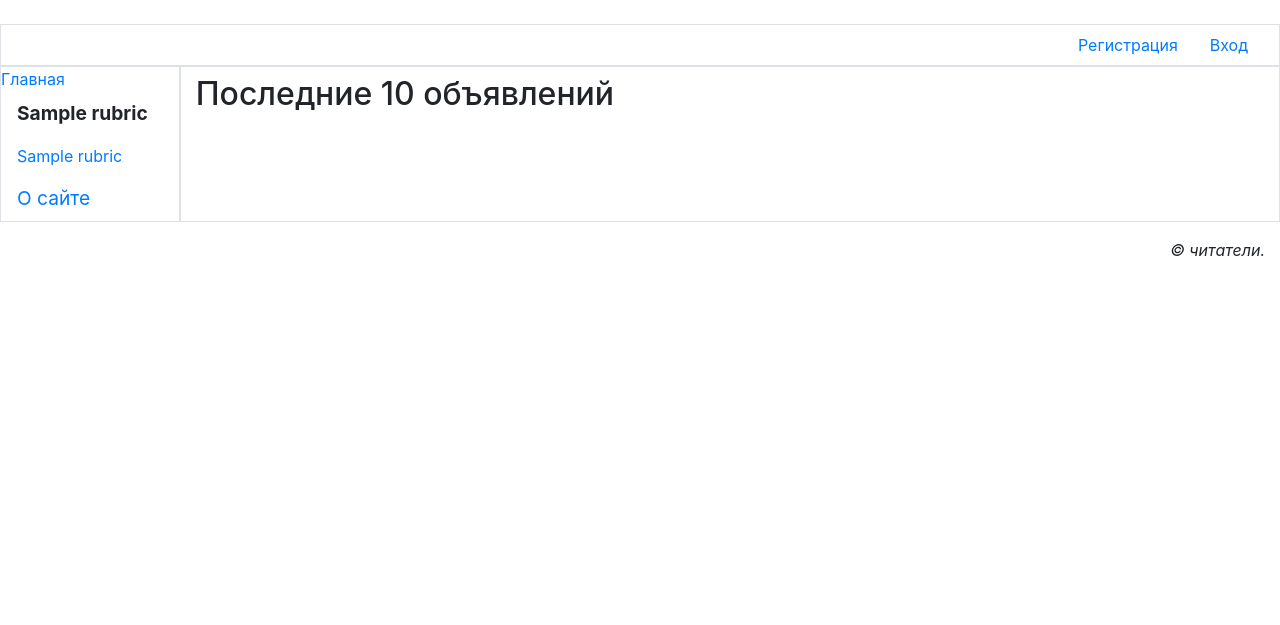
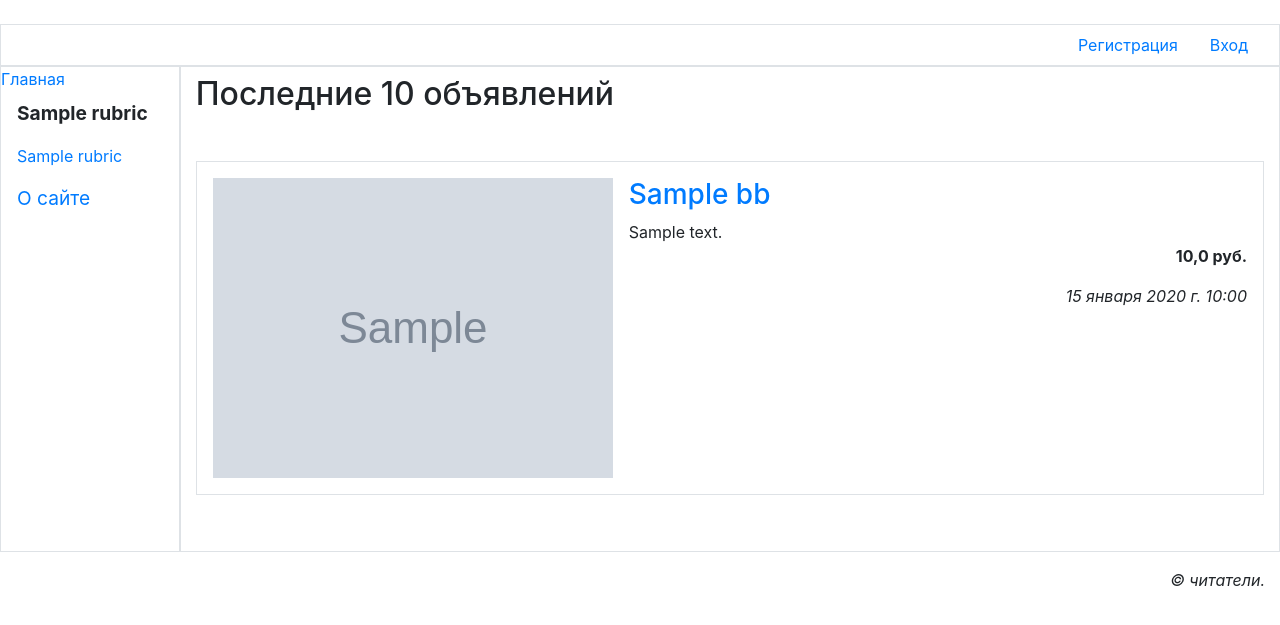
Before and after one commit to ArtDenis83/Vito, a Django app: page / in a window 1280 px wide. Shown: the part 48-673 px from the top of the page. Run offline with Django 4.2, Linux system fonts and the light colour scheme; tables that the repository leaves empty hold one stand-in row (values such as "Sample post"); grey boxes marked "Sample" are stand-in pictures; some libraries are stand-ins or nearby versions.

Commit message:
add displaying the last 10 ads on main page, bug fix

```diff
--- a/main/templates/main/by_rubric.html
+++ b/main/templates/main/by_rubric.html
@@ -30,7 +30,7 @@
             <img class="mr-3" src="{% static 'main/empty.png' %}">
             {% endif %}
         </a>
-        <div class="media body">
+        <div class="media-body">
             <h3><a href="{{ url }}{{ all }}">{{  bb.title }}</a></h3>
             <div>{{ bb.content }}</div>
             <p class="text-right font-weight-bold">{{ bb.price }} руб.</p>
--- a/main/templates/main/index.html
+++ b/main/templates/main/index.html
@@ -1,5 +1,35 @@
 {% extends "layout\basic.html" %}
 
+{% load thumbnail %}
+{% load static %}
+{% load bootstrap4 %}
+
+{% block title %}Последние 10 объявлений{% endblock %}
+
 {% block content %}
-<h2>Последние 10 объявлений</h2>
+<h2 class="mb-2">Последние 10 объявлений</h2>
+
+{% if bbs %}
+<ul class="list-unstyled">
+    {% for bb in bbs %}
+    <li class="media my-5 p-3 border">
+        <!-- сохранение интернет-адреса в переменной url -->
+        {% url 'main:detail' rubric_pk=bb.rubric.pk pk=bb.pk as url %}
+        <a href="{{ url }}{{ all }}">
+        {% if bb.image %}
+        <img class="mr-3" src="{% thumbnail bb.image 'default' %}">
+        {% else %}
+        <img class="mr-3" src="{% static 'main/empty.png' %}">
+        {% endif %}
+        </a>
+        <div class="media-body">
+            <h3><a href="{{ url }}{{ all }}">{{ bb.title }}</a></h3>
+            <div>{{ bb.content }}</div>
+            <p class="text-right font-weight-bold">{{ bb.price }} руб.</p>
+            <p class="text-right font-italic">{{ bb.created_at }}</p>
+        </div>
+    </li>
+    {% endfor %}
+</ul>
+{% endif %}
 {% endblock content %}
--- a/main/views.py
+++ b/main/views.py
@@ -24,8 +24,12 @@ from .forms import ChangeUserInfoForm, RegisterUserForm, SearchForm
 # signer вызывается для экономии оперативной памяти
 from .utilities import signer
 
+# Главная страница
 def index(request):
-    return render(request, 'main/index.html')
+    # вывод последних 10 объявлений
+    bbs = Bb.objects.filter(is_active=True)[:10]
+    context = {'bbs':bbs}
+    return render(request, 'main/index.html', context)
 
 # В качестве идентификатора страницы берет имя шаблона без пути и расширения
 def other_page(request, page):
@@ -47,7 +51,9 @@ class BBLogoutView(LoginRequiredMixin, LogoutView):
 # Доступ к странице профиля возможен только после регистрации и при выполнении входа
 @login_required
 def profile(request):
-    return render(request, 'main/profile.html')
+    bbs = Bb.objects.filter(author=request.user.pk)
+    context = {'bbs':bbs}
+    return render(request, 'main/profile.html', context)
 
 # Контроллер страницы основных данных с возможностью правки записи модели (текущего пользователя)
 class ChangeUserInfoView(SuccessMessageMixin, LoginRequiredMixin, UpdateView):
```
Also changed, not shown: main/templates/main/profile.html (+27 -0 lines), 1 other file.
